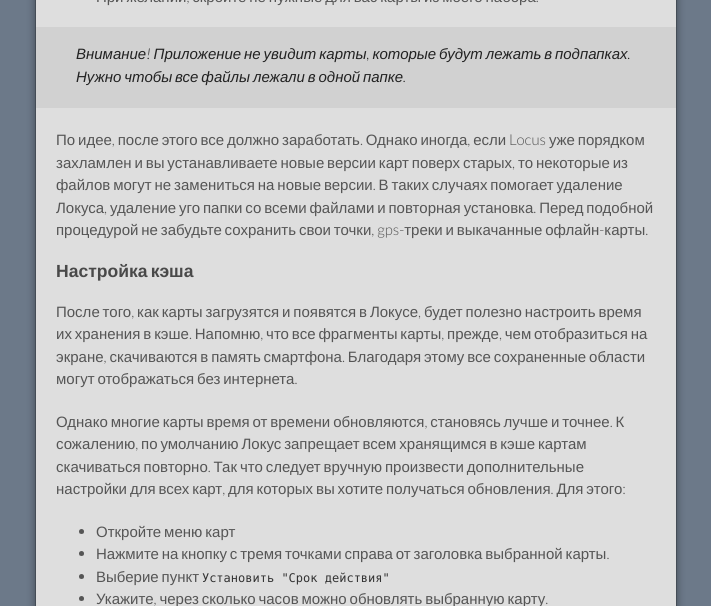
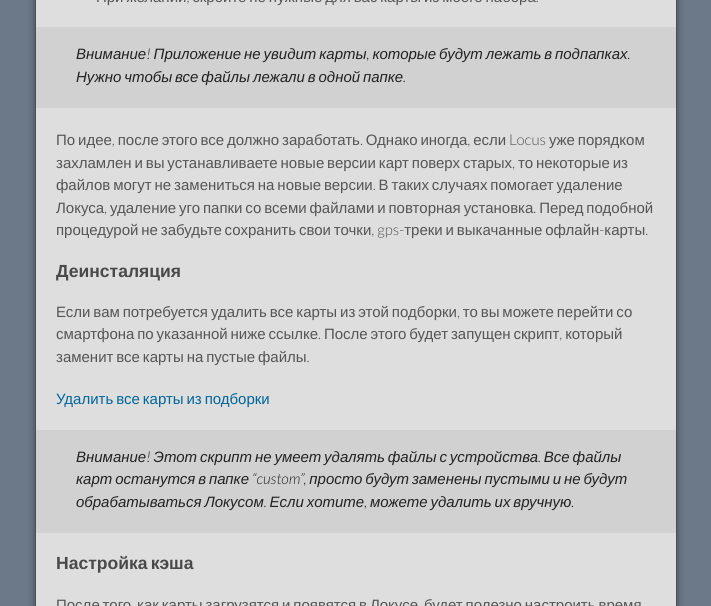
Before and after one commit to nnngrach/AnyGIS_Site, a Jekyll site: the page built from Web/Html/Locus_ru.md, in a window 1280 px wide and 900 px high, scrolled down 3537 px, cut to the strip 0-606 px from the top of the window. Shown: the whole strip, without its empty margins (284-995 px from the left). Built offline with Jekyll 4.4.1, drawn with Linux system fonts in a browser that asks for light colours.

Commit message:
Add link tu uninstaller script

```diff
--- a/Web/Html/Locus_ru.md
+++ b/Web/Html/Locus_ru.md
@@ -79,6 +79,8 @@ layout: default
 [13]: https://anygis.ru/Web/Html/Download/Locus_Maps_Full_ru
 
 
+
+
 ### Подготовка к установке
 
 Перед первой установкой карт рекомендую скрыть все стандартные карты Locus'a: многие из них будут заменены на версию без ограничений на скачивание карты. Для этого:
@@ -131,6 +133,17 @@ layout: default
 
 По идее, после этого все должно заработать. Однако иногда, если Locus уже порядком захламлен и вы устанавливаете новые версии карт поверх старых, то некоторые из файлов могут не замениться на новые версии. В таких случаях помогает удаление Локуса, удаление уго папки со всеми файлами и повторная установка. Перед подобной процедурой не забудьте сохранить свои точки, gps-треки и выкачанные офлайн-карты.
 
+
+
+### Деинсталяция
+
+Если вам потребуется удалить все карты из этой подборки, то вы можете перейти со смартфона по указанной ниже ссылке. После этого будет запущен скрипт, который заменит все карты на пустые файлы.
+
+[Удалить все карты из подборки][17]
+
+[17]: locus-actions://https/raw.githubusercontent.com/nnngrach/AnyGIS_maps/master/Locus_online_maps/Installers_ru/Uninstaller_AnyGIS_full_set.xml
+
+> Внимание! Этот скрипт не умеет удалять файлы с устройства. Все файлы карт останутся в папке "custom", просто будут заменены пустыми и не будут обрабатываться Локусом. Если хотите, можете удалить их вручную.
 
 
 ### Настройка кэша
```
